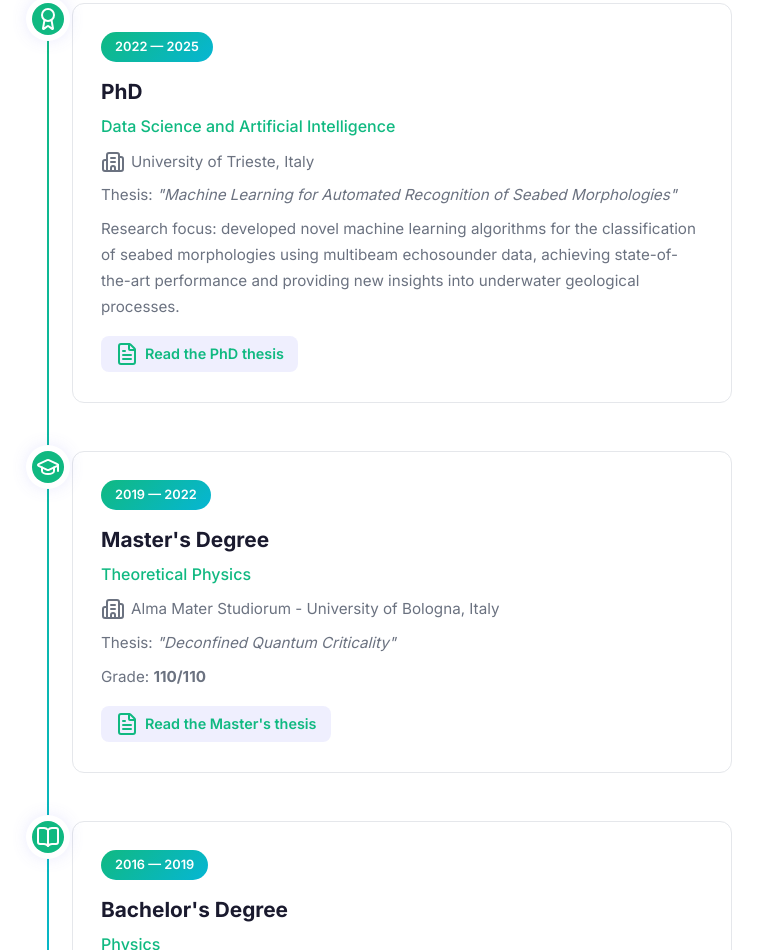
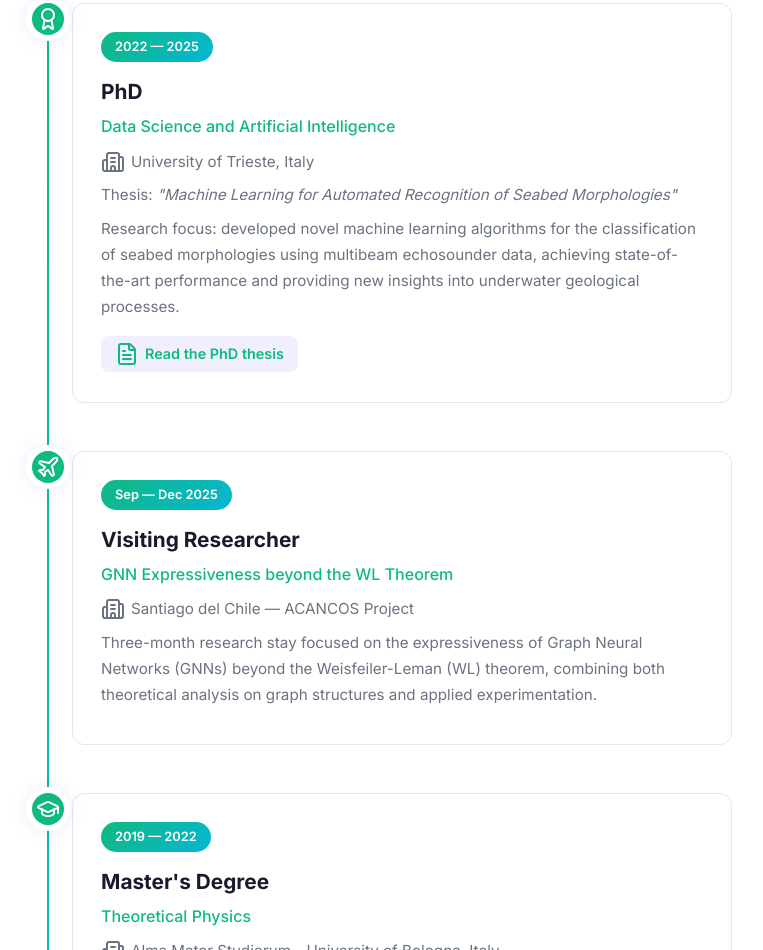
Before and after one commit to udilaudo/personal-web, a plain HTML site: page index.html in a window 1280 px wide. Shown: the part 1850-2800 px from the top of the page, without its empty margins (258-1021 px from the left). Drawn offline with nearby package versions, Linux system fonts and the light colour scheme; a web font is replaced by a local one.

Commit message:
add visiting

```diff
--- a/index.html
+++ b/index.html
@@ -231,6 +231,27 @@
                             <i data-lucide="file-text"></i>
                             Read the PhD thesis
                         </a>
+                    </div>
+                </div>
+
+                <!-- Visiting Research Period — Santiago del Chile -->
+                <div class="timeline-item" data-aos>
+                    <div class="timeline-dot">
+                        <i data-lucide="plane"></i>
+                    </div>
+                    <div class="timeline-content">
+                        <div class="timeline-badge">Sep — Dec 2025</div>
+                        <h3>Visiting Researcher</h3>
+                        <h4>GNN Expressiveness beyond the WL Theorem</h4>
+                        <p class="timeline-institution">
+                            <i data-lucide="building-2"></i>
+                            Santiago del Chile — ACANCOS Project
+                        </p>
+                        <p>
+                            Three-month research stay focused on the expressiveness of Graph Neural Networks (GNNs)
+                            beyond the Weisfeiler-Leman (WL) theorem, combining both theoretical analysis on graph
+                            structures and applied experimentation.
+                        </p>
                     </div>
                 </div>
 
@@ -470,7 +491,7 @@
     <footer>
         <div class="container">
             <div class="footer-content">
-                <p>&copy; 2025 Umberto Di Laudo. All rights reserved.</p>
+                <p>&copy; 2026 Umberto Di Laudo. All rights reserved.</p>
                 <div class="footer-links">
                     <a href="https://github.com/udilaudo/" target="_blank"><i data-lucide="github"></i></a>
                     <a href="https://linkedin.com/in/umbertodilaudo/" target="_blank"><i data-lucide="linkedin"></i></a>
```
